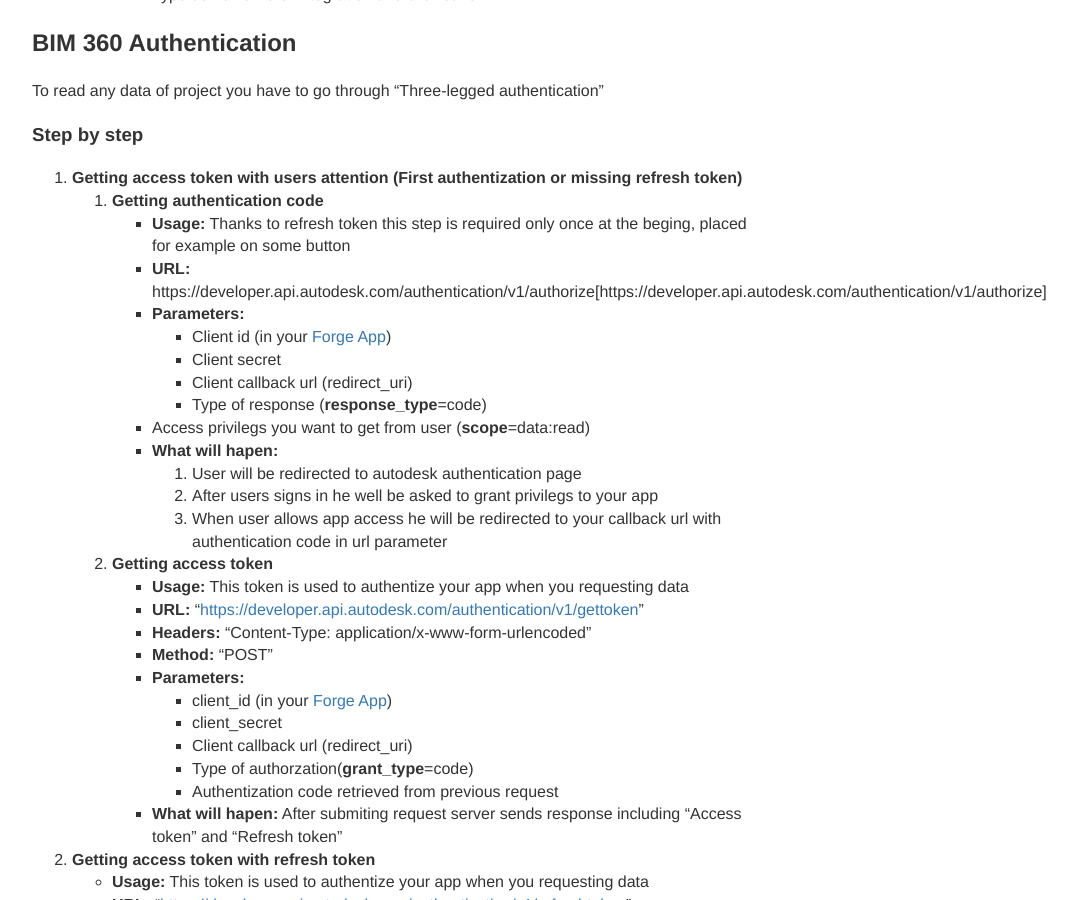
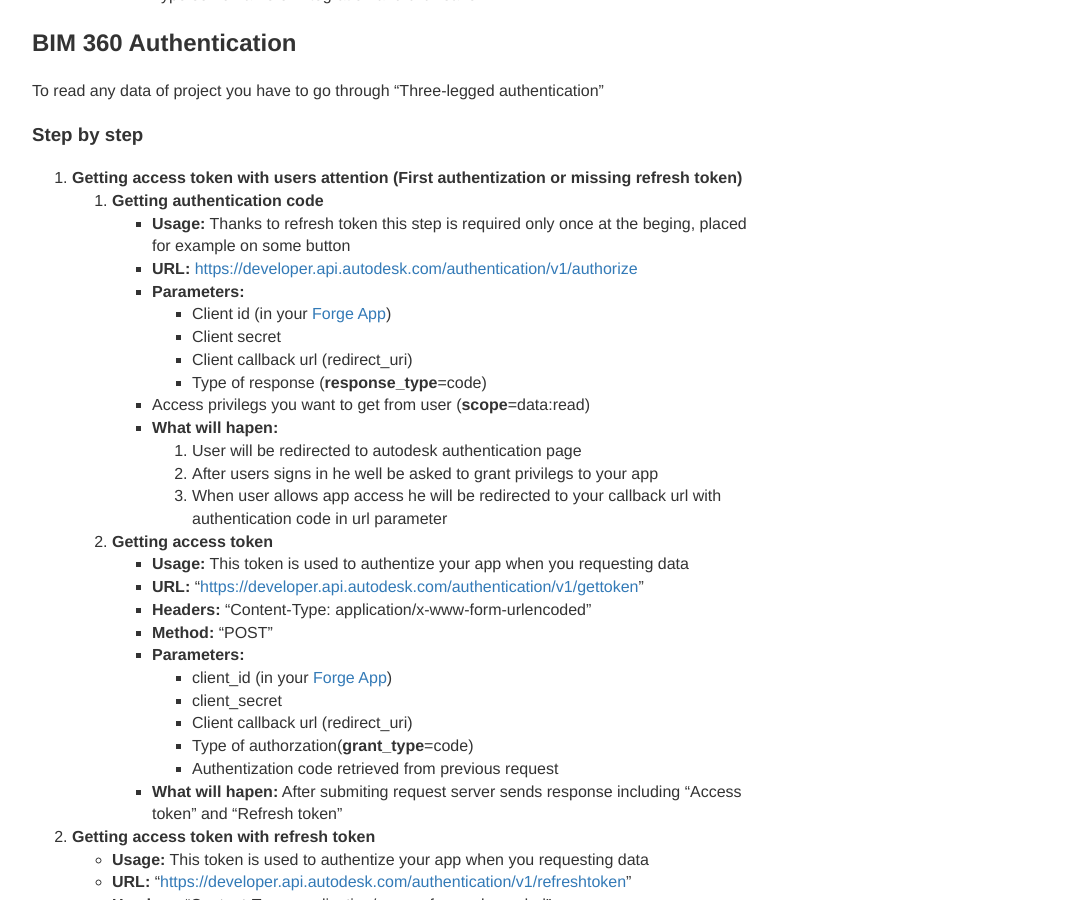
Before and after one commit to vdvorak/vitekdvorak.github.io, a Jekyll site: the page built from _posts/2021-04-03-bim360.md, in a window 1280 px wide and 900 px high, scrolled down 1812 px. Shown: the whole window, without its empty margins (53-1130 px from the left). Built offline with Jekyll 4.4.1, drawn with Linux system fonts in a browser that asks for light colours; nearby versions of some CDN libraries; comment, search, counter and statistics services are not loaded.

Commit message:
Update 2021-04-03-bim360.md

```diff
--- a/_posts/2021-04-03-bim360.md
+++ b/_posts/2021-04-03-bim360.md
@@ -51,7 +51,7 @@ We decided to work with BIM based software from [Autodesk](https://www.autodesk.
    1. **Getting access token with users attention (First authentization or missing refresh token)**
         1. **Getting authentication code**
             - **Usage:** Thanks to refresh token this step is required only once at the beging, placed for example on some button
-            - **URL:** https://developer.api.autodesk.com/authentication/v1/authorize[https://developer.api.autodesk.com/authentication/v1/authorize]
+            - **URL:** [https://developer.api.autodesk.com/authentication/v1/authorize](https://developer.api.autodesk.com/authentication/v1/authorize)
             - **Parameters:**
                 - Client id (in your [Forge App](https://forge.autodesk.com/))
                 - Client secret
```
